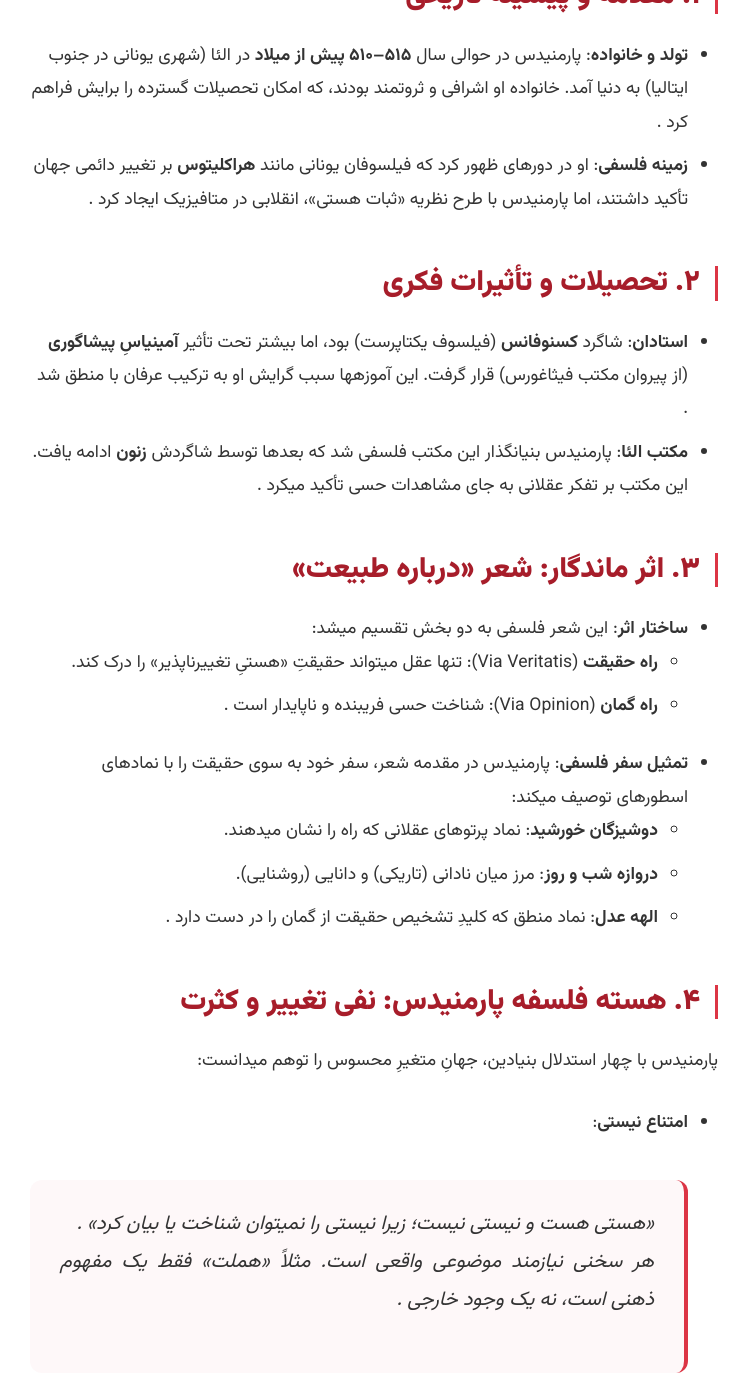
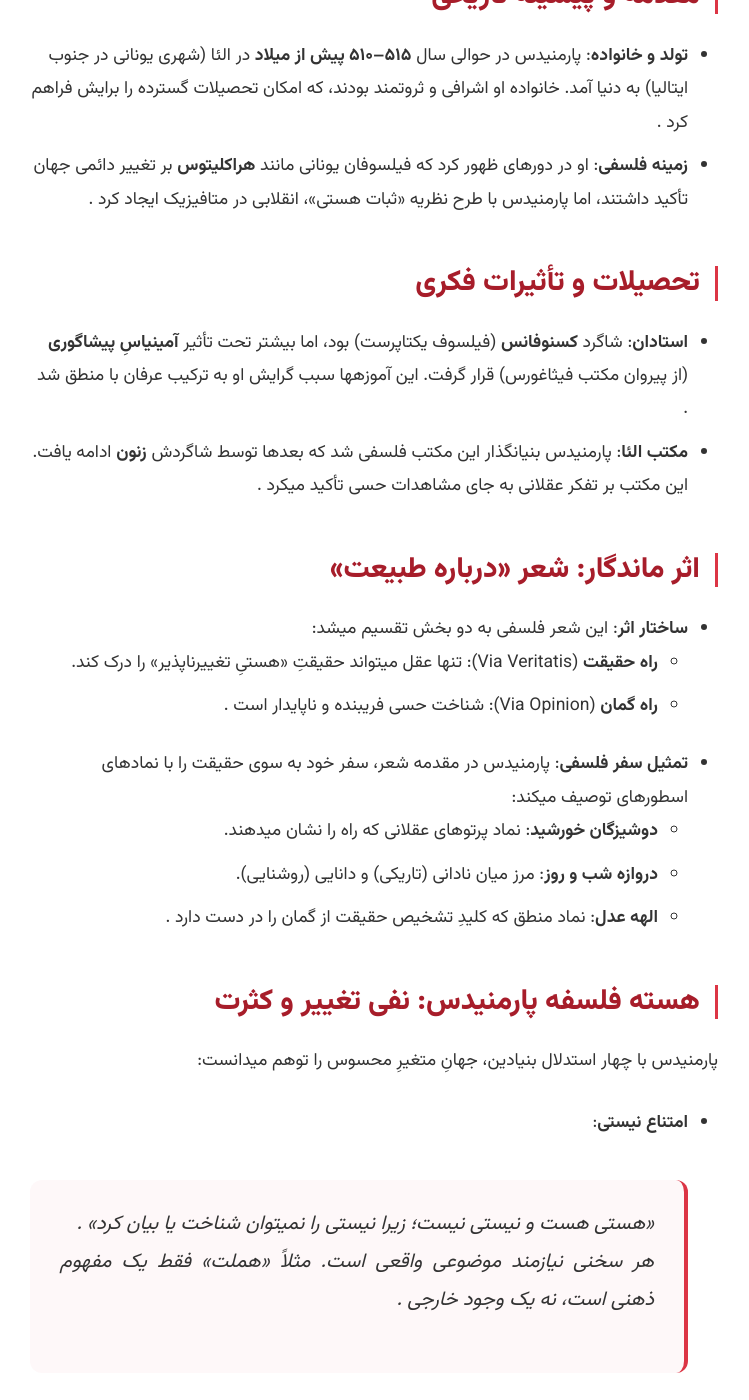
Before and after one commit to darkblog/darkblog.github.io, a Jekyll site: the page built from _posts/2025-7-4-54.md, in a window 1280 px wide and 1400 px high, scrolled down 472 px. Shown: the whole window, without its empty margins (282-1031 px from the left). Built offline with Jekyll 4.4.1, drawn with Linux system fonts in a browser that asks for light colours; some of the changed text lies outside the part shown.

Commit message:
Update 2025-7-4-54.md

```diff
--- a/_posts/2025-7-4-54.md
+++ b/_posts/2025-7-4-54.md
@@ -3,15 +3,15 @@ layout: post
 title: زندگینامه پارمنیدس - بنیانگذار هستی‌شناسی و منطق در فلسفه یونان
 ---
 
-## **۱. مقدمه و پیشینه تاریخی**
+## مقدمه و پیشینه تاریخی
 - **تولد و خانواده**: پارمنیدس در حوالی سال **۵۱۵–۵۱۰ پیش از میلاد** در الئا (شهری یونانی در جنوب ایتالیا) به دنیا آمد. خانواده او اشرافی و ثروتمند بودند، که امکان تحصیلات گسترده را برایش فراهم کرد .
 - **زمینه فلسفی**: او در دورهای ظهور کرد که فیلسوفان یونانی مانند **هراکلیتوس** بر تغییر دائمی جهان تأکید داشتند، اما پارمنیدس با طرح نظریه «ثبات هستی»، انقلابی در متافیزیک ایجاد کرد .
 
-## **۲. تحصیلات و تأثیرات فکری**
+## تحصیلات و تأثیرات فکری
 - **استادان**: شاگرد **کسنوفانس** (فیلسوف یکتاپرست) بود، اما بیشتر تحت تأثیر **آمینیاسِ پیشاگوری** (از پیروان مکتب فیثاغورس) قرار گرفت. این آموزهها سبب گرایش او به ترکیب عرفان با منطق شد .
 - **مکتب الئا**: پارمنیدس بنیانگذار این مکتب فلسفی شد که بعدها توسط شاگردش **زنون** ادامه یافت. این مکتب بر تفکر عقلانی به جای مشاهدات حسی تأکید میکرد .
 
-## **۳. اثر ماندگار: شعر «درباره طبیعت»**
+## اثر ماندگار: شعر «درباره طبیعت»
 - **ساختار اثر**: این شعر فلسفی به دو بخش تقسیم میشد:
   - **راه حقیقت** (Via Veritatis): تنها عقل میتواند حقیقتِ «هستیِ تغییرناپذیر» را درک کند.
   - **راه گمان** (Via Opinion): شناخت حسی فریبنده و ناپایدار است .
@@ -20,7 +20,7 @@ title: زندگینامه پارمنیدس - بنیانگذار هستی‌شن
   - **دروازه شب و روز**: مرز میان نادانی (تاریکی) و دانایی (روشنایی).
   - **الهه عدل**: نماد منطق که کلیدِ تشخیص حقیقت از گمان را در دست دارد .
 
-## **۴. هسته فلسفه پارمنیدس: نفی تغییر و کثرت**
+## هسته فلسفه پارمنیدس: نفی تغییر و کثرت
 پارمنیدس با چهار استدلال بنیادین، جهانِ متغیرِ محسوس را توهم میدانست:
 
 - **امتناع نیستی**:
```
Also changed, not shown: other parts of _posts/2025-7-4-54.md (+3 -3 lines).
